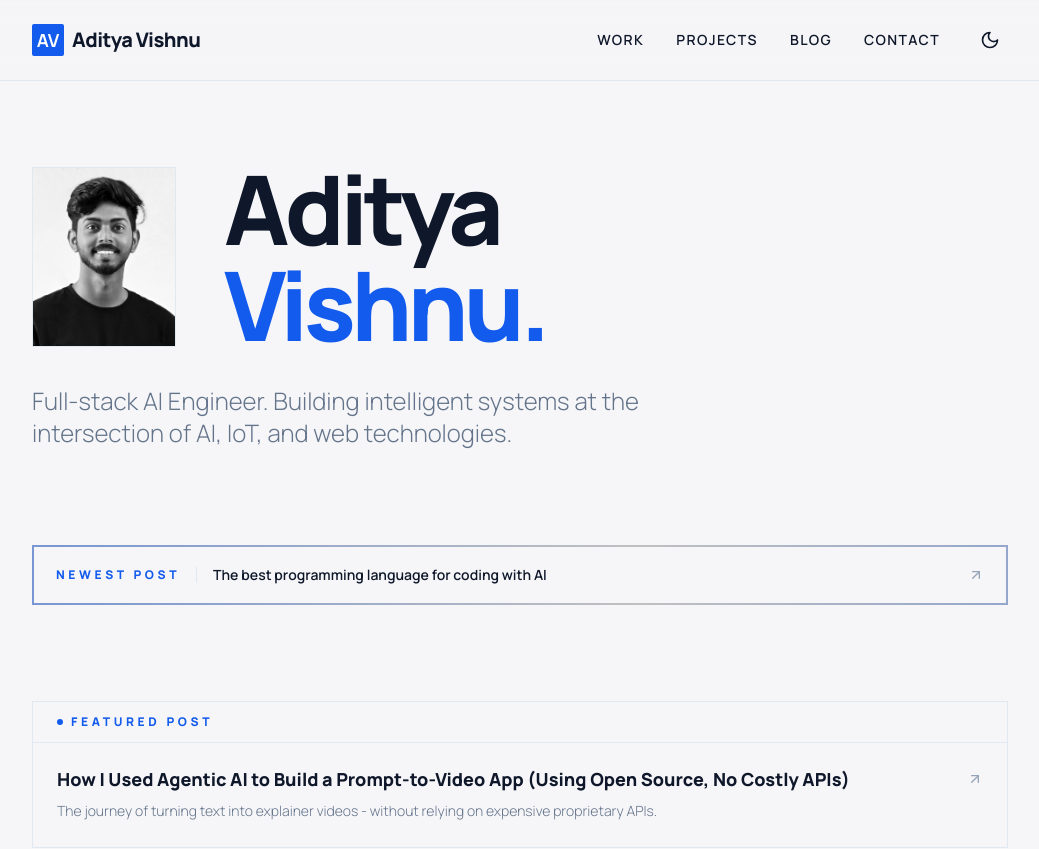
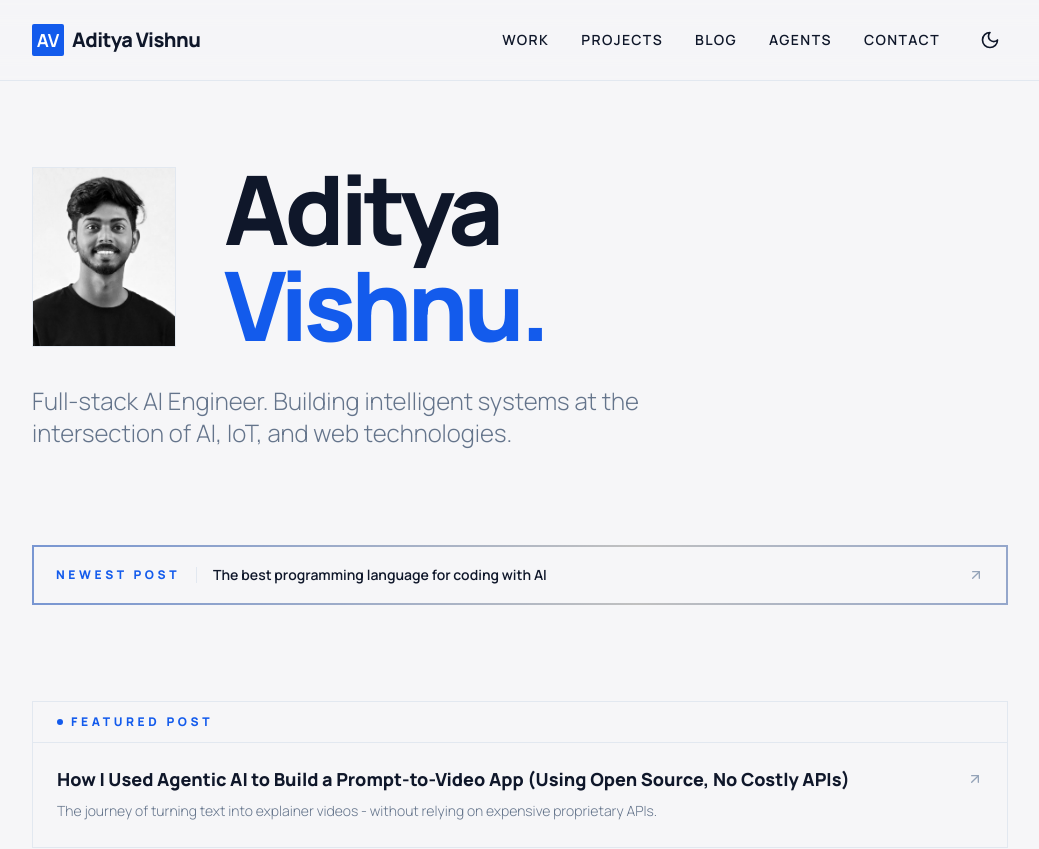
Before and after one commit to iamadityavishnu/iamadityavishnu.github.io, a Next.js app: page / in a window 1280 px wide. Shown: the top 849 px of the page, without its empty margins (120-1159 px from the left). Built offline with nearby package versions, Linux system fonts and the light colour scheme.

Commit message:
feat(nav): add Agents link to desktop and mobile navigation

```diff
--- a/src/components/Layout.js
+++ b/src/components/Layout.js
@@ -65,6 +65,7 @@ export default function Layout({ children }) {
                         <Link className="text-sm font-semibold hover:text-primary transition-colors uppercase tracking-widest" href="/#work">Work</Link>
                         <Link className="text-sm font-semibold hover:text-primary transition-colors uppercase tracking-widest" href="/#projects">Projects</Link>
                         <Link className="text-sm font-semibold hover:text-primary transition-colors uppercase tracking-widest" href="/blog">Blog</Link>
+                        <Link className="text-sm font-semibold hover:text-primary transition-colors uppercase tracking-widest" href="/agents">Agents</Link>
                         <Link className="text-sm font-semibold hover:text-primary transition-colors uppercase tracking-widest" href="/#contact">Contact</Link>
                         <button
                             onClick={() => setDarkMode(!darkMode)}
@@ -103,6 +104,7 @@ export default function Layout({ children }) {
                         <Link onClick={closeMenu} className="text-2xl font-extrabold tracking-tight hover:text-primary transition-colors" href="/#work">Work</Link>
                         <Link onClick={closeMenu} className="text-2xl font-extrabold tracking-tight hover:text-primary transition-colors" href="/#projects">Projects</Link>
                         <Link onClick={closeMenu} className="text-2xl font-extrabold tracking-tight hover:text-primary transition-colors" href="/blog">Blog</Link>
+                        <Link onClick={closeMenu} className="text-2xl font-extrabold tracking-tight hover:text-primary transition-colors" href="/agents">Agents</Link>
                         <Link onClick={closeMenu} className="text-2xl font-extrabold tracking-tight hover:text-primary transition-colors" href="/#contact">Contact</Link>
                     </nav>
                 </div>
```
